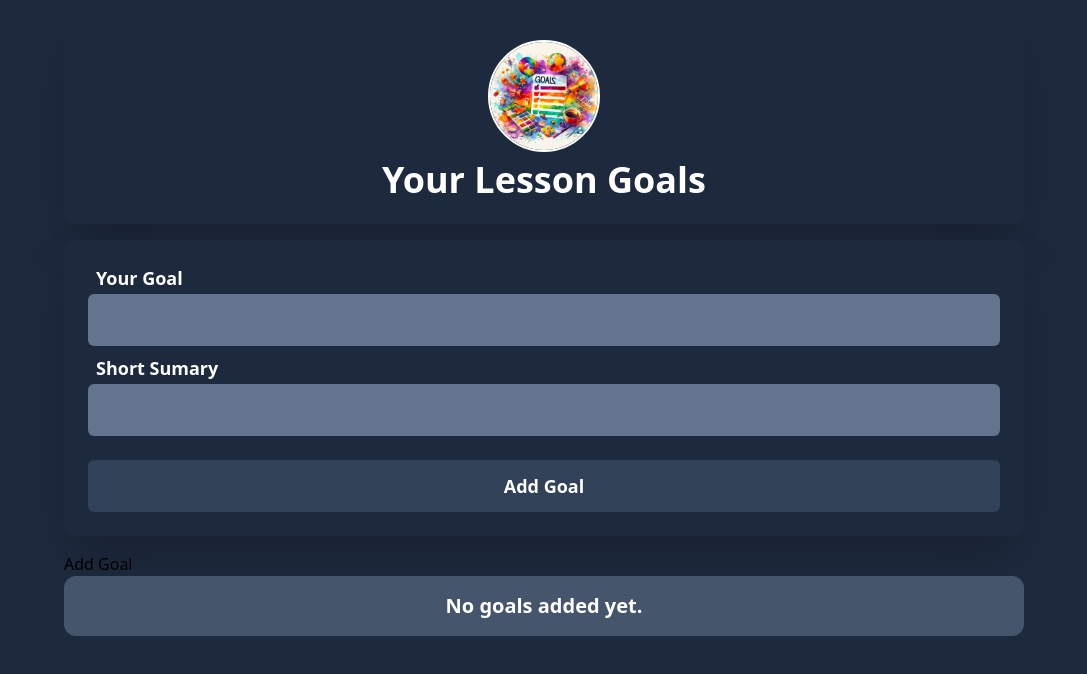
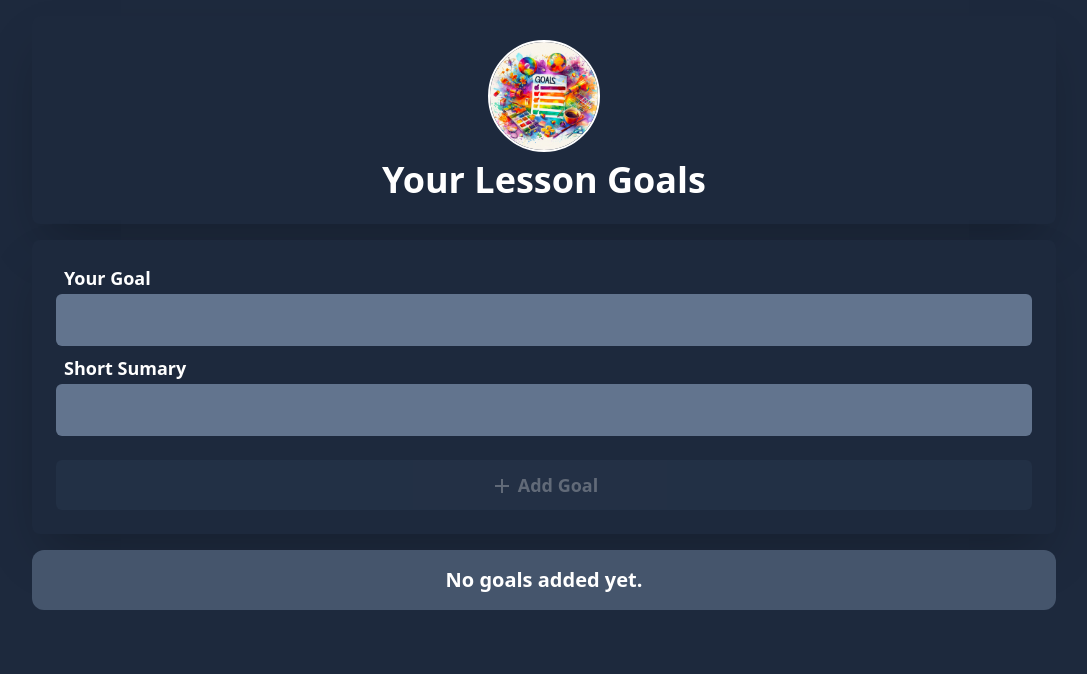
Before and after one commit to tarikCekirge/lesson-goals, a React (Vite) app: page / in a window 1280 px wide. Shown: the top 674 px of the page, without its empty margins (96-1183 px from the left). Built offline with nearby package versions, Linux system fonts and the light colour scheme.

Commit message:
Added Refs and events

```diff
--- a/package.json
+++ b/package.json
@@ -13,6 +13,7 @@
     "@tailwindcss/vite": "^4.0.9",
     "react": "^19.0.0",
     "react-dom": "^19.0.0",
+    "react-icons": "^5.5.0",
     "tailwindcss": "^4.0.9"
   },
   "devDependencies": {
--- a/src/App.css
+++ b/src/App.css
@@ -2,7 +2,7 @@
 
 @utility container {
   margin-inline: auto;
-  padding-inline: 2rem;
+  padding-inline: 0rem;
 }
 
 body {
--- a/src/App.tsx
+++ b/src/App.tsx
@@ -16,12 +16,12 @@ function App() {
 
   const [goals, setGoals] = useState<LessonGoal[]>([]);
 
-  const handleAddGoal = () => {
+  const handleAddGoal = (goal: string, summary: string) => {
     setGoals(prevState => {
       const newGoal: LessonGoal = {
         id: Math.random(),
-        title: "React + Ts",
-        description: "Lorem ipsum dolor sit amet consectetur adipisicing elit. Repellendus, expedita?"
+        title: goal,
+        description: summary
       }
       return [...prevState, newGoal]
     })
@@ -40,8 +40,7 @@ function App() {
         }}>
           <h1 className='text-4xl font-bold'>Your Lesson Goals</h1>
         </Header>
-        <NewGoal />
-        <button onClick={handleAddGoal}>Add Goal</button>
+        <NewGoal onAddGoal={handleAddGoal} />
         <LessonGoalList goals={goals} onDeleteGoal={handleDeleteGoal} />
 
 
--- a/src/components/LessonGoal.tsx
+++ b/src/components/LessonGoal.tsx
@@ -1,4 +1,6 @@
 import type { FC, PropsWithChildren } from "react";
+import { FaRegTrashCan } from "react-icons/fa6";
+
 
 // interface LessonGoalProps {
 //     title: string;
@@ -14,13 +16,13 @@ type LessonGoalProps = PropsWithChildren<
 
 const LessonGoal: FC<LessonGoalProps> = ({ id, title, children, onDelete }) => {
     return (
-        <article className="p-5 rounded-lg bg-gradient-to-r from-slate-800 to-slate-700 text-white gap-4 shadow-2xl">
-            <div className="space-y-2">
+        <article className="p-5 rounded-lg bg-gradient-to-r from-slate-800 to-slate-700 text-white gap-4 shadow-2xl flex justify-between">
+            <div className="space-y-2 grow">
                 <h2 className="text-xl font-bold">{title}</h2>
                 {children}
             </div>
             <div>
-                <button onClick={() => onDelete(id)}>Delete</button>
+                <button onClick={() => onDelete(id)} className="cursor-pointer"><FaRegTrashCan className="text-white text-xl" /></button>
             </div>
         </article>
     )
--- a/src/components/NewGoal.tsx
+++ b/src/components/NewGoal.tsx
@@ -1,23 +1,48 @@
-import { type FormEvent } from "react"
+import { useRef, useState, type FormEvent } from "react"
+import { MdAdd } from "react-icons/md";
 
-const NewGoal = () => {
 
-    const handleSubmit = (e: FormEvent) => {
-        e.preventDefault()
+type NewGoalProps = {
+    onAddGoal: (goal: string, summary: string) => void
+}
+
+const NewGoal = ({ onAddGoal }: NewGoalProps) => {
+    const goal = useRef<HTMLInputElement>(null);
+    const summary = useRef<HTMLInputElement>(null);
+
+    const [isDisabled, setIsDisabled] = useState(true);
+
+    const handleInputChange = () => {
+        const goalValue = goal.current?.value.trim() || "";
+        const summaryValue = summary.current?.value.trim() || "";
+        setIsDisabled(goalValue === "" || summaryValue === "");
+    };
+
+
+    const handleSubmit = (e: FormEvent<HTMLFormElement>) => {
+        e.preventDefault();
+        if (!goal.current || !summary.current) return;
+
+        const enteredGoal = goal.current!.value;
+        const enteredSummary = summary.current!.value;
+        onAddGoal(enteredGoal, enteredSummary);
+        e.currentTarget.reset()
+
+        setIsDisabled(true);
 
     }
     return (
         <form onSubmit={handleSubmit} className="flex flex-col gap-2 mb-4 bg-slate-800 rounded-lg p-6 text-white shadow-2xl">
             <p className="grid">
                 <label htmlFor="goal" className="font-bold text-lg mb-0.5 ml-2">Your Goal</label>
-                <input id='goal' type="text" className=" py-3 px-2 text-lg text-slate-900 rounded-md outline-0 bg-slate-500 " />
+                <input ref={goal} id='goal' onChange={handleInputChange} type="text" className=" py-3 px-2 text-lg text-slate-900 rounded-md outline-0 bg-slate-500 " />
             </p>
             <p className="grid">
                 <label htmlFor="summary" className="font-bold text-lg mb-0.5 ml-2">Short Sumary</label>
-                <input id='summary' type="text" className="py-3 px-2 text-lg text-slate-900 rounded-md outline-0 bg-slate-500 " />
+                <input ref={summary} onChange={handleInputChange} id='summary' type="text" className="py-3 px-2 text-lg text-slate-900 rounded-md outline-0 bg-slate-500 " />
             </p>
             <p className="grid mt-4">
-                <button className="bg-slate-700 p-3 font-bold text-lg rounded-md cursor-pointer">Add Goal</button>
+                <button disabled={isDisabled} type="submit" className="bg-slate-700 p-3 font-bold text-lg rounded-md cursor-pointer disabled:opacity-30 disabled:cursor-auto flex items-center justify-center gap-1 leading-none"> <MdAdd className="text-2xl mt-0.5" />Add Goal</button>
             </p>
         </form>
     )
```
Also changed, not shown: 1 other file (tests, documents, lock files or other folders).
